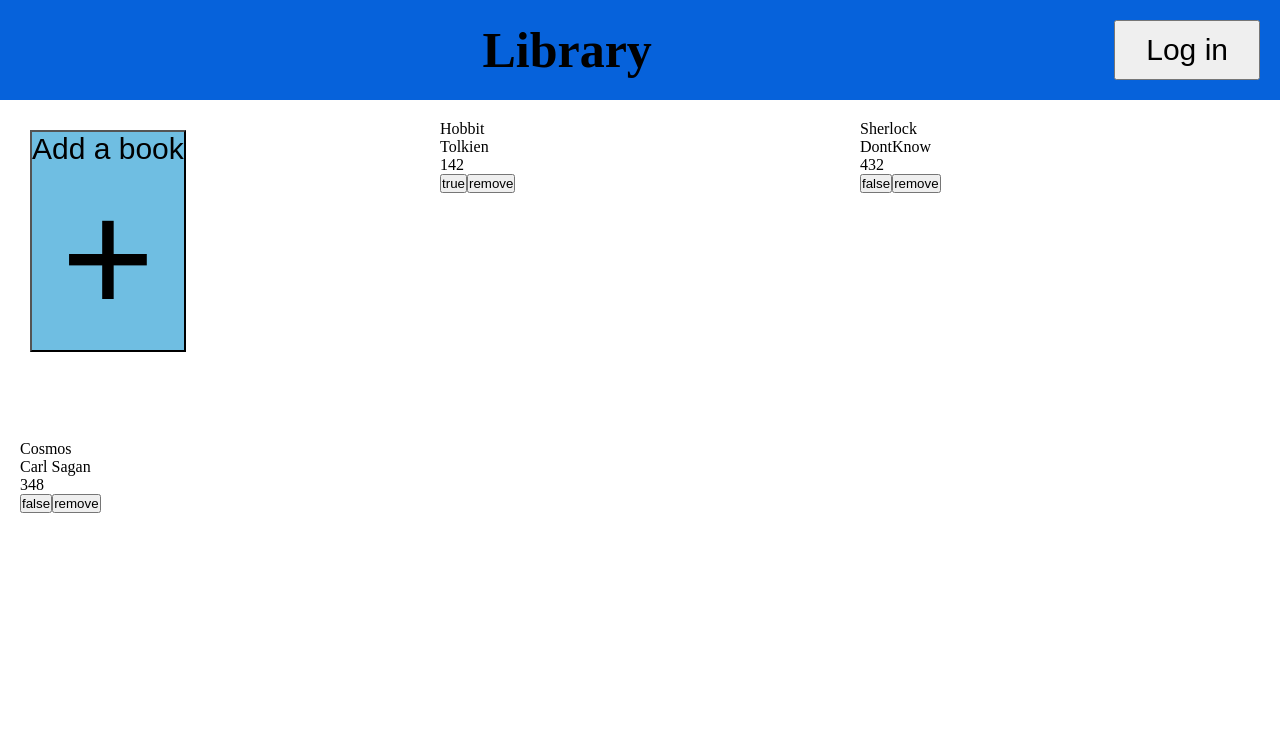
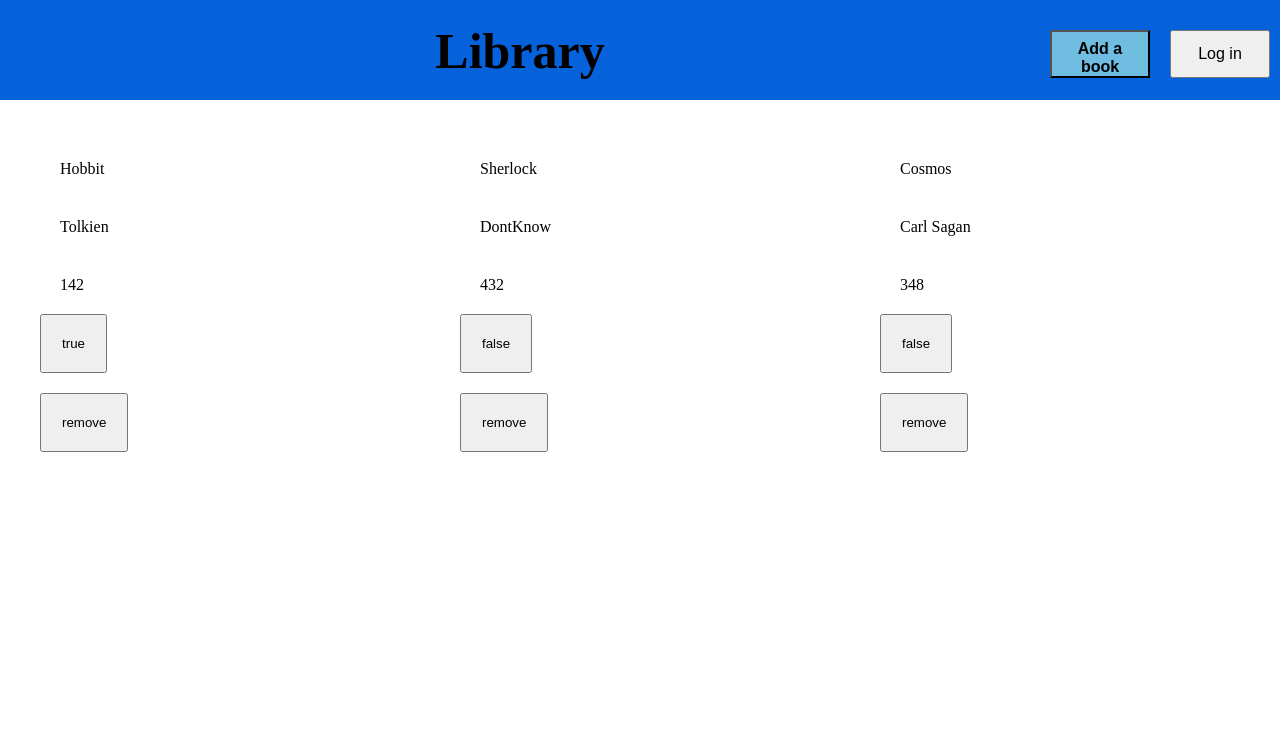
Before and after one commit to VycMajoris/Project-Library, a website: page index.html in a window 1280 px wide. Drawn offline with Linux system fonts and the light colour scheme.

Commit message:
nothing to note

```diff
--- a/index.html
+++ b/index.html
@@ -11,15 +11,13 @@
   <body>
     <header>
       <p>Library</p>
-      <button>Log in</button>
+      <button class="addBookBtn">
+        <p>Add a book</p>
+      </button>
+      <button class="logInBtn">Log in</button>
     </header>
     <main>
-      <div class="buttonContainer">
-        <button class="addBookBtn">
-          <p>Add a book</p>
-          +
-        </button>
-      </div>
+      <!-- <div class="buttonContainer"></div> -->
     </main>
   </body>
 </html>
--- a/script.js
+++ b/script.js
@@ -98,6 +98,14 @@ for (let i = 0; i < myLibrary.length; i++) {
   }
 
   cardDiv.style.height = "300px";
+  cardDiv.style.padding = "20px";
+  bookTitle.style.padding = "20px";
+  bookAuthor.style.padding = "20px";
+  cardPages.style.padding = "20px";
+  isReadBtn.style.display = "block";
+  isReadBtn.style.padding = "20px";
+  isReadBtn.style.marginBottom = "20px";
+  removeBtn.style.padding = "20px";
 
   mainSection.appendChild(cardDiv);
 }
--- a/style.css
+++ b/style.css
@@ -14,8 +14,8 @@ header {
   background-color: rgb(6, 98, 219);
   padding: 20px;
   display: grid;
-  grid-template-columns: 1fr;
-
+  grid-template-columns: 10fr 1fr 1fr;
+  gap: 20px;
   align-items: center;
   justify-content: center;
 }
@@ -26,6 +26,8 @@ header p {
 
   margin: 0 auto;
   text-align: center;
+  position: relative;
+  top: -10%;
 }
 
 header button {
@@ -52,20 +54,31 @@ main {
 
 .addBookBtn {
   margin: 10px;
-  /*   width: 100%;
-  height: 100%; */
-  font-size: 1000%;
+  width: 100%;
+  height: 3em;
+  font-size: 100%;
   background-color: rgb(111, 190, 226);
+  grid-column: 2 / 3;
+  margin-bottom: 20px;
 }
 
 .addBookBtn:hover {
   background-color: rgb(231, 112, 112);
-  margin-left: 20px;
+  /*   margin-left: 20px;
   margin-top: 20px;
   width: 110%;
-  height: 110%;
+  height: 110%; */
 }
 
 .addBookBtn p {
-  font-size: 30px;
+  font-size: 16px;
 }
+
+.logInBtn {
+  grid-column: 3 / 4;
+  font-size: 16px;
+  margin: 10px;
+  width: 100%;
+  height: 3em;
+  margin-bottom: 20px;
+}
```
